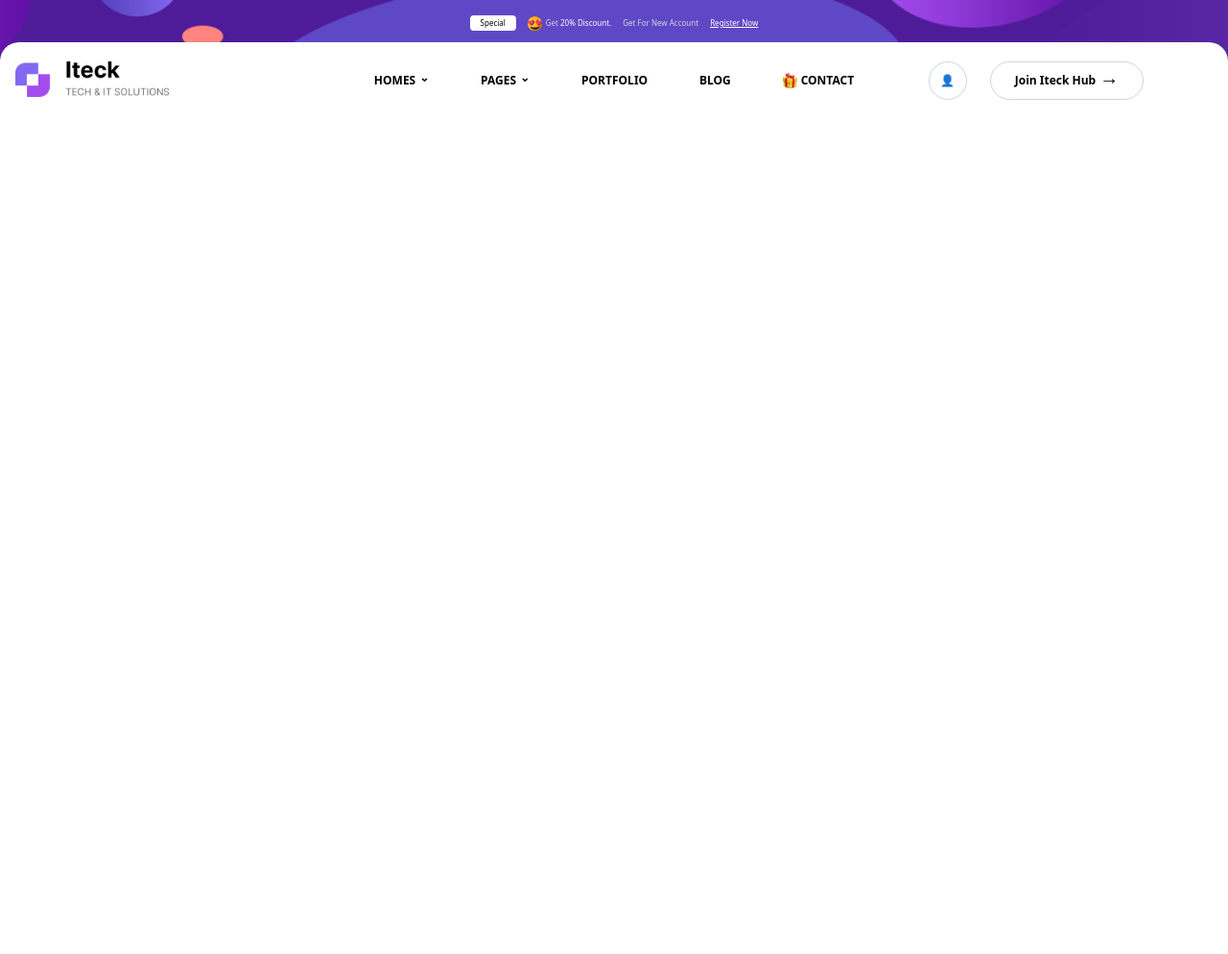
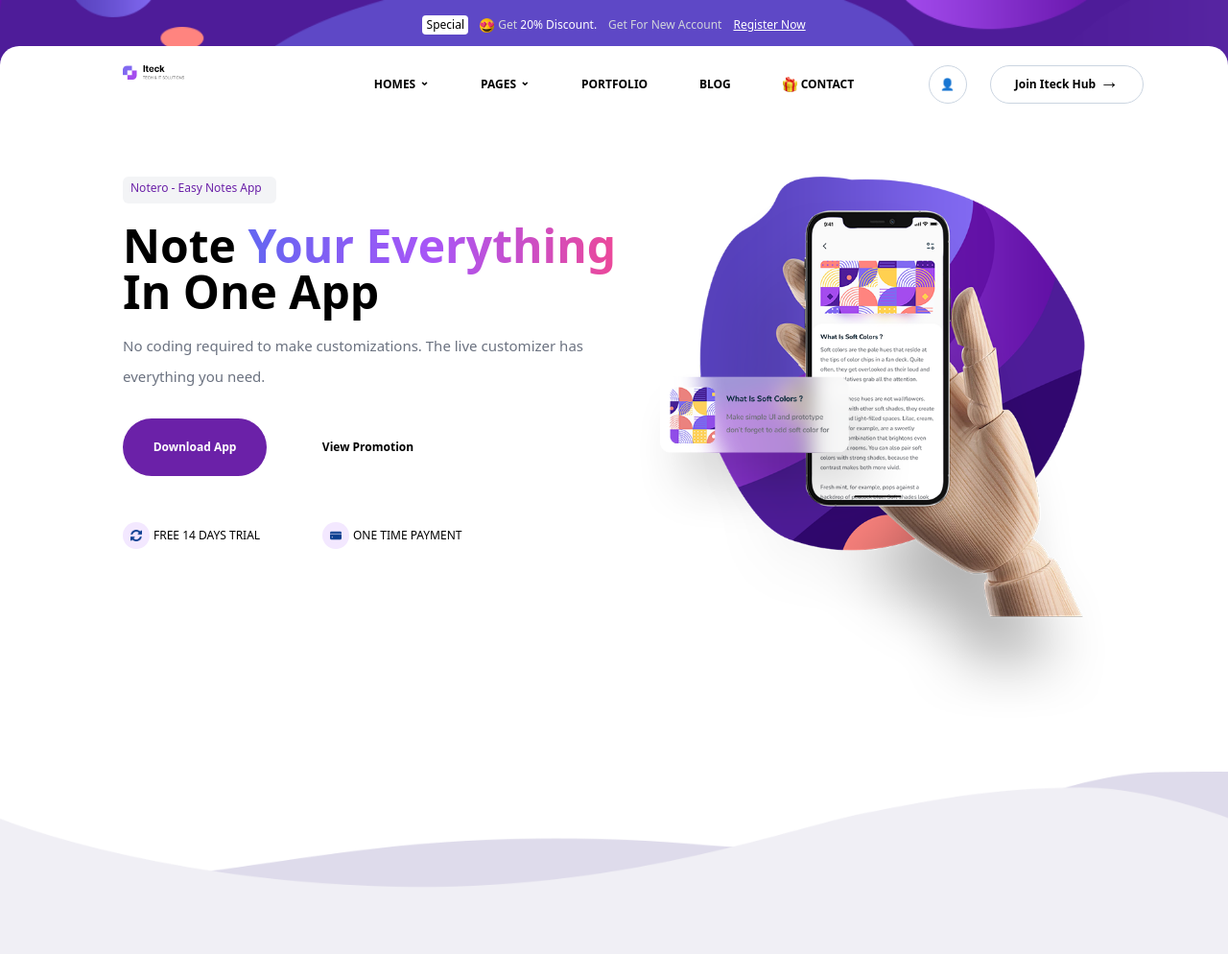
Before and after one commit to Nonines/Iteck-Note-App, a plain HTML site: page assets/index.html in a window 1280 px wide. Shown: the whole page at 96% size. Before the commit the page ends 800 px from the top, so only its background shows below. Drawn offline with nearby package versions, Linux system fonts and the light colour scheme; files that its build step writes are made by us from their sources.

Commit message:
Add header section

```diff
--- a/assets/index.html
+++ b/assets/index.html
@@ -10,7 +10,7 @@
   <body class="overflow-scroll">
     <!-- top navbar -->
     <div
-      class="max-h-max min-h-[80px] bg-header-texture bg-cover bg-top bg-no-repeat px-4 pb-12 pt-4 text-xxs text-white"
+      class="max-h-max min-h-[80px] bg-header-texture bg-cover bg-top bg-no-repeat px-4 pb-12 pt-4 text-xxs text-white lg:text-xs xl:px-32"
     >
       <div class="flex flex-wrap justify-center gap-3">
         <div class="flex items-center">
@@ -42,7 +42,7 @@
     <nav
       class="sticky top-0 z-10 -mt-9 flex max-h-max min-h-[80px] flex-col rounded-t-[20px] bg-gray-100 py-5 lg:flex-row lg:bg-white"
     >
-      <div class="flex justify-between px-4 lg:w-1/4">
+      <div class="flex justify-between px-4 lg:w-1/4 xl:px-32">
         <a class="w-40" href="#">
           <img
             class="max-h-full max-w-full"
@@ -77,7 +77,7 @@
             >
             <div class="hidden group-hover:block lg:static">
               <ul
-                class="mt-4 flex flex-col rounded-3xl bg-white py-2 font-light text-black shadow-lg lg:absolute lg:z-50"
+                class="mt-4 flex flex-col rounded-3xl bg-white py-2 font-light text-black shadow-lg lg:absolute lg:z-50 lg:mt-2 lg:border lg:border-gray-100 lg:pb-2 lg:pt-4"
               >
                 <li class="flex items-center px-4 py-2 hover:bg-slate-200">
                   <a href="#">LANDING PREVIEW</a>
@@ -123,7 +123,7 @@
             >
             <div class="hidden group-hover:block lg:static">
               <ul
-                class="mt-4 flex flex-col rounded-3xl bg-white py-2 font-light text-black shadow-lg lg:absolute lg:z-50"
+                class="mt-4 flex flex-col rounded-3xl bg-white py-2 font-light text-black shadow-lg lg:absolute lg:z-50 lg:mt-2 lg:border lg:border-gray-100 lg:pb-2 lg:pt-4"
               >
                 <li class="flex items-center px-4 py-2 hover:bg-slate-200">
                   <a href="#">ABOUT</a>
@@ -186,5 +186,89 @@
         </div>
       </div>
     </nav>
+
+    <!-- Header -->
+    <header class="flex flex-col px-4 py-14 md:flex-row xl:px-32">
+      <div class="mb-12">
+        <small
+          class="mb-5 block h-7 w-40 rounded-md bg-gray-100 px-2 py-1 text-xs text-purple-800"
+          >Notero - Easy Notes App</small
+        >
+
+        <h1
+          class="mb-4 h-20 text-2xl font-extrabold text-black md:h-min lg:text-5xl"
+        >
+          Note
+          <span
+            class="bg-gradient-to-r from-indigo-500 via-purple-500 to-pink-500 bg-clip-text text-transparent"
+            >Your Everything</span
+          >
+          In One App
+        </h1>
+
+        <p class="text-[15px] leading-8 text-gray-500">
+          No coding required to make customizations. The live customizer has
+          everything you need.
+        </p>
+
+        <div
+          class="mb-12 mt-7 flex items-center text-[10px] text-xs font-bold min-[425px]:gap-12"
+        >
+          <a
+            class="flex h-[60px] w-[150px] items-center justify-center rounded-[30px] bg-purple-800 text-white"
+            href="#"
+            >Download App</a
+          >
+          <a
+            class="flex h-10 w-[115px] items-center justify-center rounded-3xl"
+            href="#"
+            >View Promotion</a
+          >
+        </div>
+
+        <div class="flex flex-wrap items-center gap-12 text-[10px] text-xs">
+          <div class="flex w-40 items-center gap-1">
+            <div
+              class="flex h-7 w-7 items-center justify-center rounded-[50%] bg-purple-100"
+            >
+              <img
+                class="max-h-3 max-w-[12px]"
+                src="/assets/images/refresh-page-option.png"
+                alt=""
+              />
+            </div>
+            <p>FREE 14 DAYS TRIAL</p>
+          </div>
+
+          <div class="flex w-40 items-center gap-1">
+            <div
+              class="flex h-7 w-7 items-center justify-center rounded-[50%] bg-purple-100"
+            >
+              <img
+                class="max-h-3 max-w-[12px]"
+                src="/assets/images/credit-card.png"
+                alt=""
+              />
+            </div>
+            <p>ONE TIME PAYMENT</p>
+          </div>
+        </div>
+      </div>
+
+      <div>
+        <img
+          class="max-h-full max-w-full"
+          src="/assets/images/header_bg-1.png"
+          alt="phone"
+        />
+      </div>
+    </header>
+    <div>
+      <img
+        class="min-w-full"
+        src="/assets/images/header_bg_wave.png"
+        alt="wave"
+      />
+    </div>
   </body>
 </html>
```
Also changed, not shown: assets/images/credit-card.png (added), assets/images/header_bg-1.png (added), assets/images/header_bg_bubble.png (added), assets/images/header_bg_wave.png (added), assets/images/refresh-page-option.png (added).
